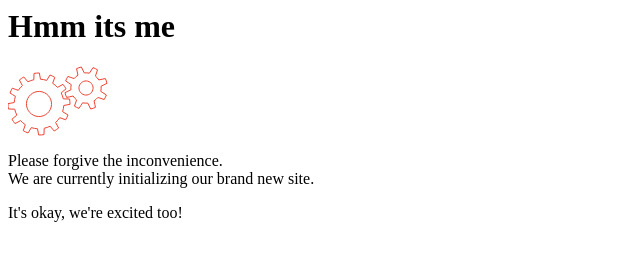
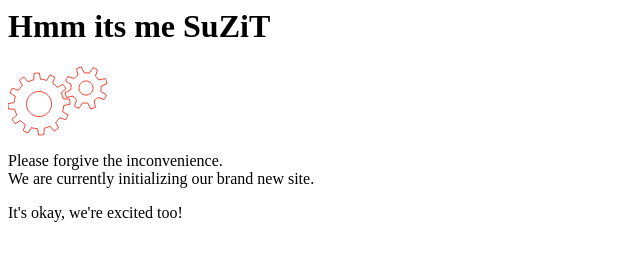
Before and after one commit to suzit88/Portfolio, a plain HTML site: page index.html in a window 1280 px wide. Shown: the whole page, without its empty margins (0-640 px from the left). Drawn offline with Linux system fonts and the light colour scheme.

Commit message:
Update index.html
name entered

```diff
--- a/index.html
+++ b/index.html
@@ -1,5 +1,5 @@
 <div class="warning-content">
-    <h1>Hmm its me</h1>
+    <h1>Hmm its me SuZiT</h1>
     <svg version="1.1" xmlns="http://www.w3.org/2000/svg" xmlns:xlink="http://www.w3.org/1999/xlink" x="0px" y="0px"
          width="100.001px" height="70px" viewBox="0 0 100 68">
     <g id="large">
```
